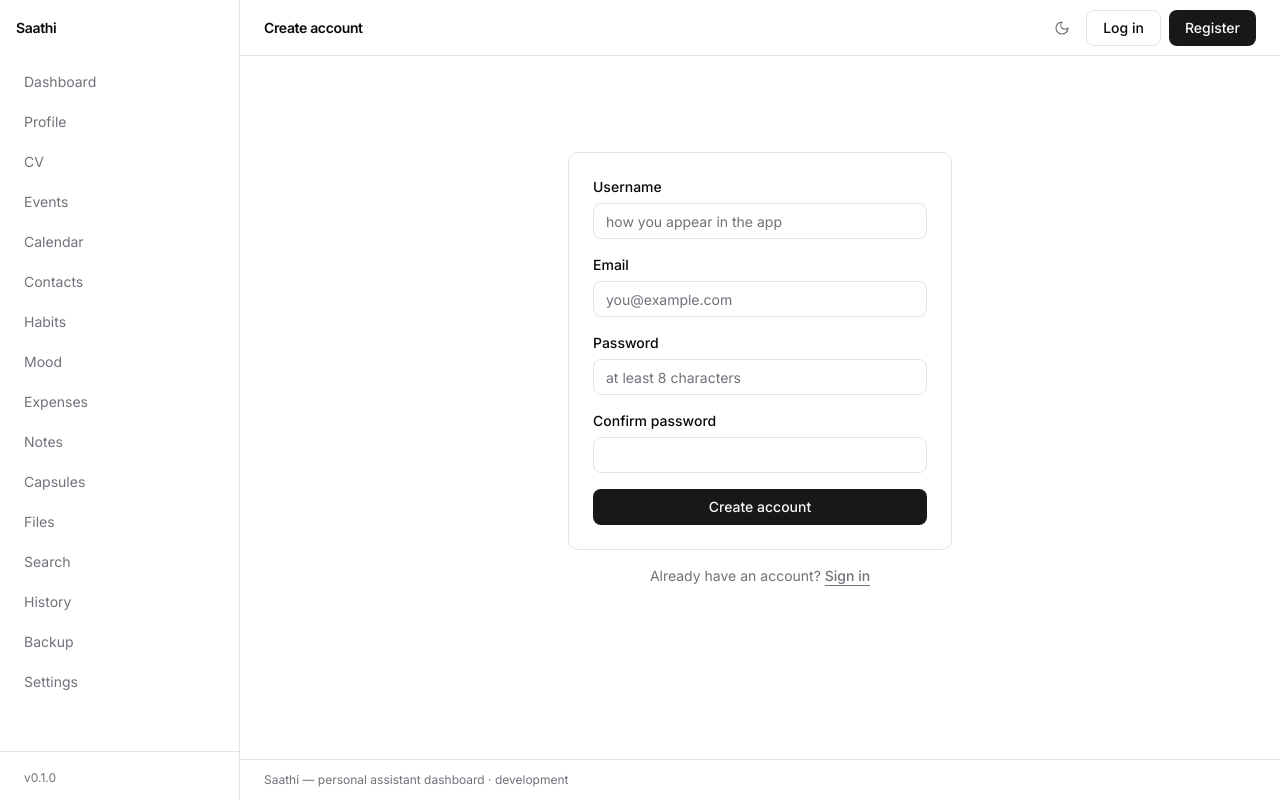
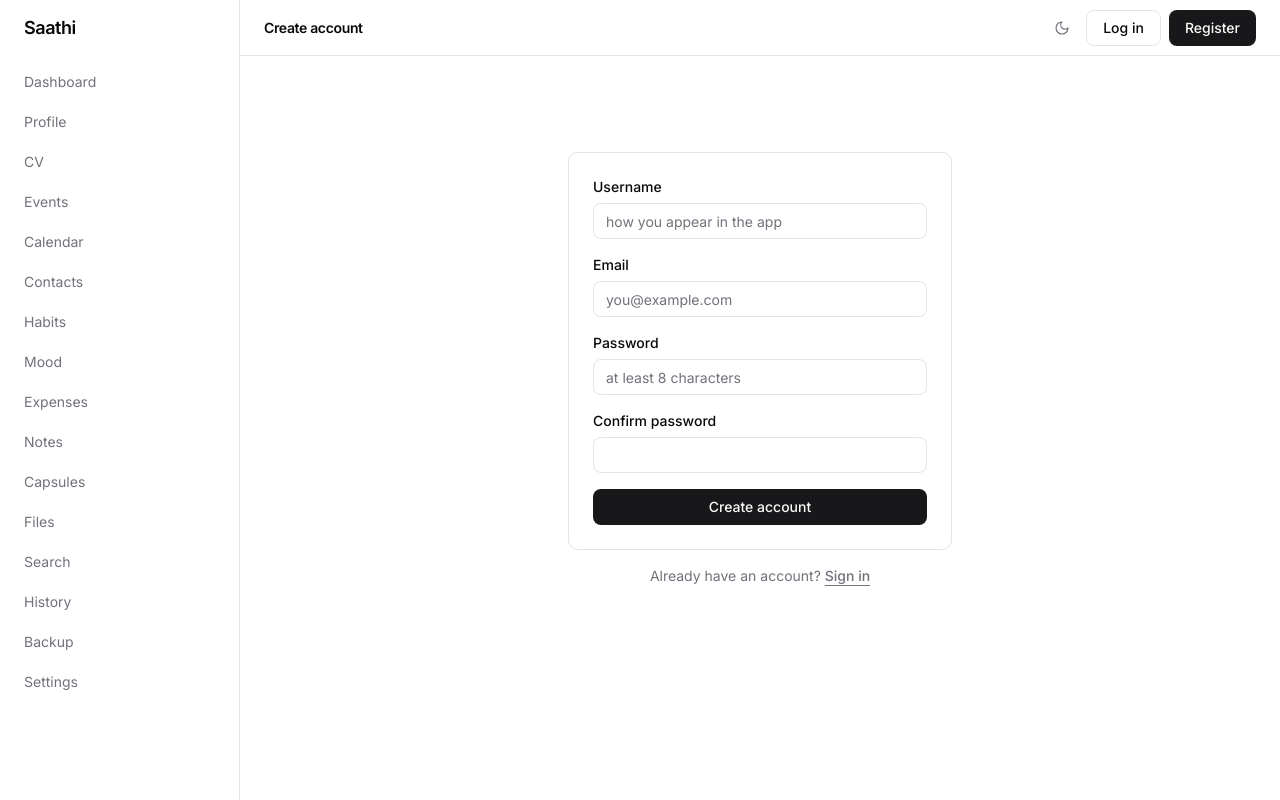
Before and after one commit to senutpal/saathi, a Flask app: page /auth/register in a window 1280 px wide. Run offline with Flask 3, Linux system fonts and the light colour scheme; parts of the project's set-up code (start-up, migrations or seed data) failed here and were passed over; some libraries are stand-ins or nearby versions.

Commit message:
fix(ui): scope cv stylesheet fonts and polish sidebar layout

```diff
--- a/saathi/static/css/cv_print.css
+++ b/saathi/static/css/cv_print.css
@@ -6,7 +6,7 @@
   @bottom-right { content: counter(page) " / " counter(pages); }
 }
 
-body {
+.cv {
   font-family: Georgia, "Times New Roman", "Noto Serif", serif;
   font-size: 11pt;
   color: #111;
--- a/saathi/templates/base.html
+++ b/saathi/templates/base.html
@@ -60,7 +60,7 @@
     ('/settings', 'Settings')
   ] %}
   <aside class="fixed inset-y-0 left-0 z-30 hidden w-60 flex-col border-r border-border bg-sidebar md:flex">
-    <div class="flex h-14 items-center px-4 text-sm font-semibold tracking-tight">Saathi</div>
+    <div class="flex h-14 items-center pl-6 text-lg font-bold tracking-tight">Saathi</div>
     <nav class="flex-1 space-y-1 px-3 py-2" aria-label="Main">
       {% for href, label in nav %}
       {% set is_active = (href == '/' and request.endpoint == 'main.index') or request.path == href %}
@@ -69,7 +69,6 @@
         {{ label }}</a>
       {% endfor %}
     </nav>
-    <div class="border-t border-border p-3"><span class="px-3 text-xs text-muted-foreground">v{{ config.get('VERSION', '0.1.0') }}</span></div>
   </aside>
 
   <div class="flex min-w-0 flex-1 flex-col md:pl-60">
@@ -128,10 +127,6 @@
     <main id="main" class="mx-auto w-full max-w-6xl flex-1 p-6 lg:p-8">
       {% block content %}{% endblock %}
     </main>
-
-    <footer class="border-t border-border px-6 py-3 text-xs text-muted-foreground no-print">
-      Saathi — personal assistant dashboard · {{ config.get('SAATHI_ENV', 'development') }}
-    </footer>
   </div>
 </div>
 
```
